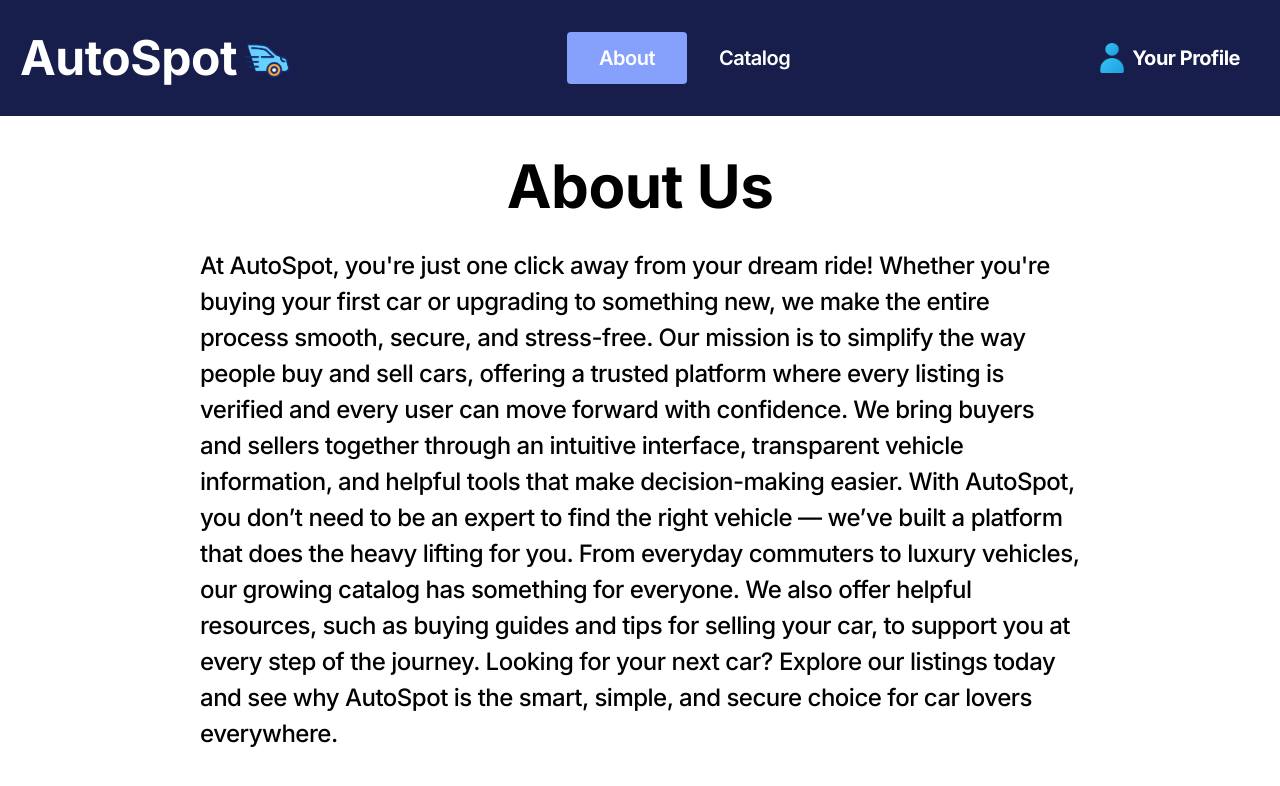
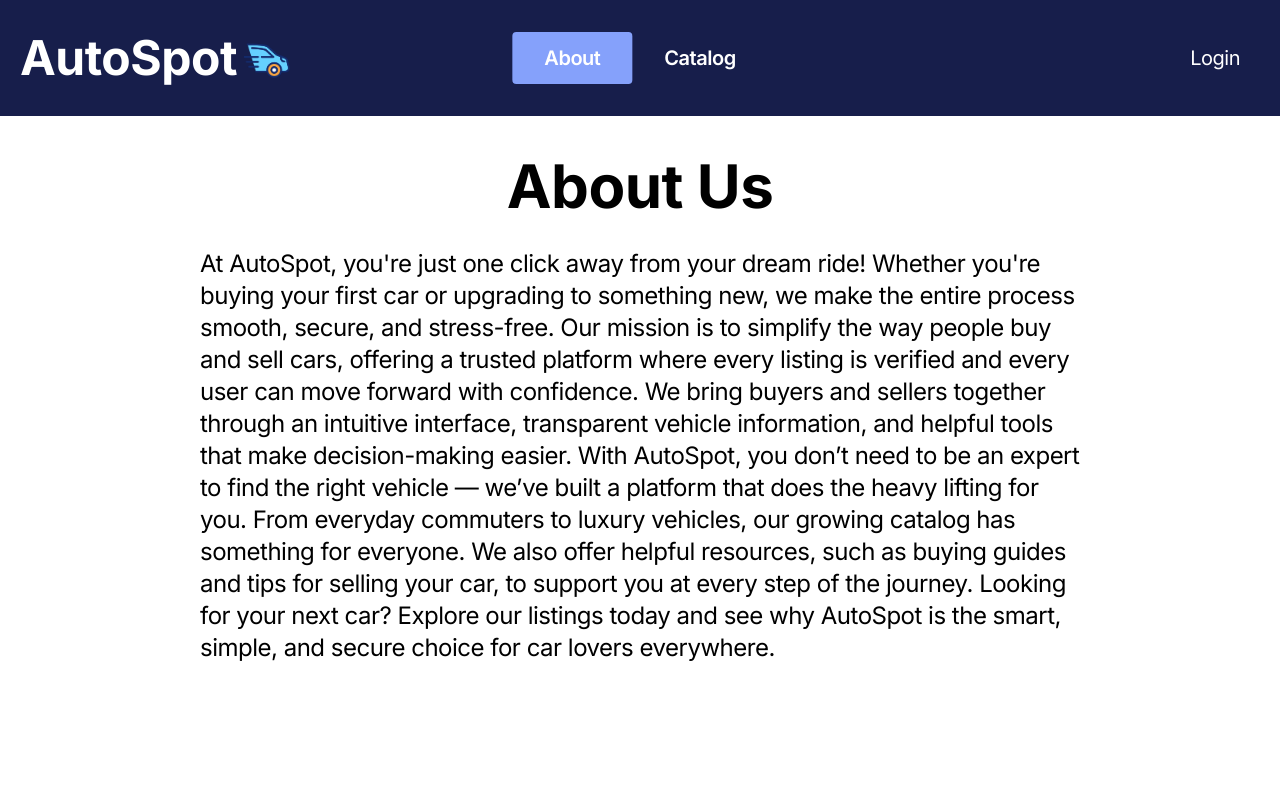
Before and after one commit to Ilya-Kanstanchuk/auto-spot, a React (Vite) app in the folder client/: page / in a window 1280 px wide. Shown: the top 786 px of the page. Built offline with nearby package versions, Linux system fonts and the light colour scheme; no server answers.

Commit message:
users only routes

```diff
--- a/client/src/App.jsx
+++ b/client/src/App.jsx
@@ -5,6 +5,8 @@ import Registration from "./pages/Registration";
 import Login from "./pages/Login";
 import Profile from "./pages/Profile";
 import Catalog from "./pages/Catalog";
+import UserOnlyRoute from "./components/UserOnlyRoute";
+
 function App() {
   return (
     <div>
@@ -13,8 +15,22 @@ function App() {
           <Route path="/" element={<About />}></Route>
           <Route path="/registration" element={<Registration />}></Route>
           <Route path="/login" element={<Login />}></Route>
-          <Route path="/profile" element={<Profile />}></Route>
-          <Route path="/catalog" element={<Catalog />}></Route>
+          <Route
+            path="/profile"
+            element={
+              <UserOnlyRoute>
+                <Profile />
+              </UserOnlyRoute>
+            }
+          ></Route>
+          <Route
+            path="/catalog"
+            element={
+              <UserOnlyRoute>
+                <Catalog />
+              </UserOnlyRoute>
+            }
+          ></Route>
         </Routes>
       </BrowserRouter>
     </div>
--- a/client/src/components/Header.jsx
+++ b/client/src/components/Header.jsx
@@ -1,10 +1,11 @@
 import React from "react";
 import { Link, useNavigate } from "react-router-dom";
-
+import { useAuth } from "../context/contextProvider";
 function Header({ buttonStatus }) {
   const navigate = useNavigate();
+  const { user } = useAuth();
   return (
-    <div className="bg-mainblue flex items-center justify-between text-white">
+    <div className="bg-mainblue flex items-center justify-between text-white relative ">
       <Link to={"/"}>
         <div className="flex items-center pl-5 py-7">
           <h1 className="text-5xl font-bold leading-none">AutoSpot</h1>
@@ -15,7 +16,7 @@ function Header({ buttonStatus }) {
           />
         </div>
       </Link>
-      <div className="flex">
+      <div className="flex absolute left-1/2 transform -translate-x-1/2">
         <button
           onClick={() => navigate("/")}
           className={`text-xl font-semibold px-8 py-3 rounded cursor-pointer ${
@@ -33,12 +34,24 @@ function Header({ buttonStatus }) {
           Catalog
         </button>
       </div>
+      {user ? (
+        <>
           <Link to={"/profile"}>
             <div className="pr-10 py-7 flex items-center">
               <img className="w-[40px] h-[38px]" src="/profile.png" alt="" />
               <p className="font-bold text-xl">Your Profile</p>
             </div>
           </Link>
+        </>
+      ) : (
+        <>
+          <Link to={"/login"}>
+            <div className="pr-10 py-7 flex items-center">
+              <p className=" text-xl">Login</p>
+            </div>
+          </Link>
+        </>
+      )}
     </div>
   );
 }
--- /dev/null
+++ b/client/src/components/UserOnlyRoute.jsx
@@ -0,0 +1,12 @@
+import React, { Children } from "react";
+import { Navigate } from "react-router-dom";
+import { useAuth } from "../context/contextProvider";
+function UserOnlyRoute({ children }) {
+  const { user } = useAuth();
+  if (!user || user.role != "user") {
+    return <Navigate to="/login" replace />;
+  }
+  return children;
+}
+
+export default UserOnlyRoute;
--- a/client/src/main.jsx
+++ b/client/src/main.jsx
@@ -2,7 +2,7 @@ import { StrictMode } from "react";
 import { createRoot } from "react-dom/client";
 import "./index.css";
 import App from "./App.jsx";
-import ContextProvider from "../context/contextProvider.jsx";
+import ContextProvider from "./context/contextProvider.jsx";
 
 createRoot(document.getElementById("root")).render(
   <ContextProvider>
--- a/client/src/pages/About.jsx
+++ b/client/src/pages/About.jsx
@@ -6,7 +6,7 @@ function About() {
       <Header buttonStatus={"About"} />
       <div className="mt-10">
         <h1 className="text-6xl font-bold text-center">About Us</h1>
-        <p className=" text-2xl font-medium px-50 py-8 leading-normal">
+        <p className=" text-2xl  px-50 py-8 ">
           At AutoSpot, you're just one click away from your dream ride! Whether
           you're buying your first car or upgrading to something new, we make
           the entire process smooth, secure, and stress-free. Our mission is to
--- a/client/src/pages/Login.jsx
+++ b/client/src/pages/Login.jsx
@@ -1,7 +1,7 @@
 import React, { useState } from "react";
 import axios from "axios";
 import { Link, useNavigate } from "react-router-dom";
-import { useAuth } from "../../context/contextProvider";
+import { useAuth } from "../context/contextProvider";
 function Registration() {
   const API_URL = import.meta.env.VITE_API_URL;
   const [errorMessage, setErrorMessage] = useState("");
```
Also changed, not shown: client/src/context/contextProvider.jsx (renamed from client/context/contextProvider.jsx). Lines whose indentation alone changed are shown as unchanged.
